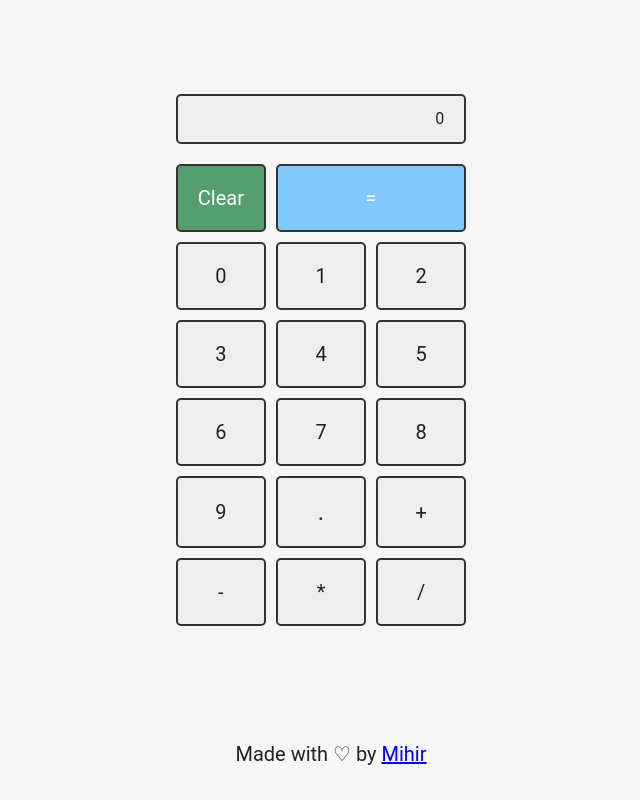
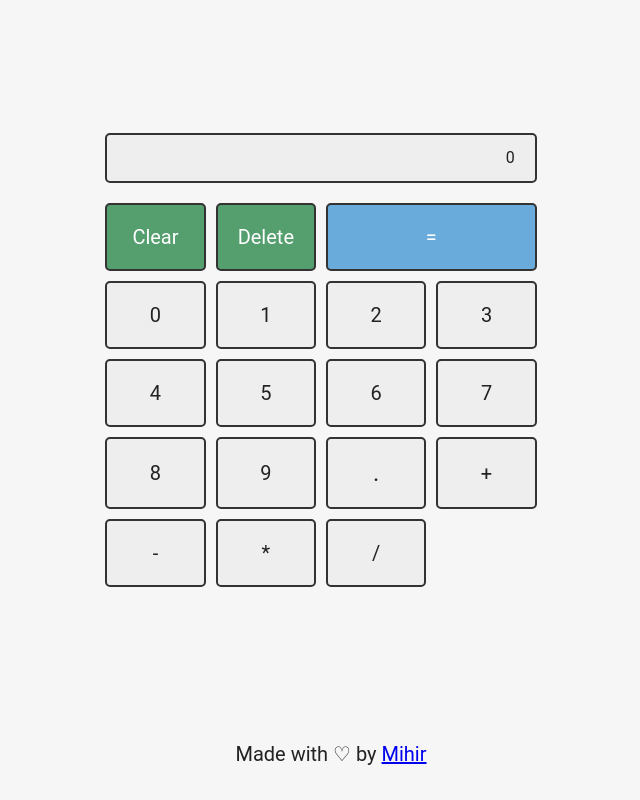
Before and after one commit to mihirchandna/Calculator, a plain HTML site: page index.html in a window 1280 px wide. Shown: the whole page, without its empty margins (319-959 px from the left). Drawn offline with Linux system fonts and the light colour scheme.

Commit message:
Added delete feature

```diff
--- a/index.html
+++ b/index.html
@@ -15,6 +15,7 @@
             </div>
             <div class="btns-grid">
                 <button class="btn" id="clear">Clear</button>
+                <button class="btn" id="delete">Delete</button>
                 <button class="btn" id="equals">=</button>
                 <button class="btn" data-number>0</button>
                 <button class="btn" data-number>1</button>
--- a/script.js
+++ b/script.js
@@ -3,6 +3,7 @@ document.addEventListener("DOMContentLoaded", () => {
     const operatorButtons=document.querySelectorAll('[data-operator]');
     const equalButton=document.getElementById('equals');
     const clearButton=document.getElementById('clear');
+    const deleteButton=document.getElementById('delete');
     const pointButton = document.getElementById('point');
     const lastOperationScreen=document.getElementById('lastOperationScreen');
     const currentOperationScreen=document.getElementById('currentOperationScreen');
@@ -16,6 +17,7 @@ document.addEventListener("DOMContentLoaded", () => {
     clearButton.addEventListener('click',clear);
     pointButton.addEventListener('click', appendPoint);
     equalButton.addEventListener('click',evaluate);
+    deleteButton.addEventListener('click', deleteNum);
 
 
     numberButtons.forEach((button)=>
@@ -38,6 +40,11 @@ document.addEventListener("DOMContentLoaded", () => {
     function resetScreen() {
         currentOperationScreen.textContent = '';
         shouldResetScreen = false;
+    }
+
+    function deleteNum()
+    {
+        currentOperationScreen.textContent=currentOperationScreen.textContent.toString().slice(0,-1);
     }
 
     function setCurrentOperation(currOperation)
--- a/style.css
+++ b/style.css
@@ -7,12 +7,12 @@
     --btn: #eee;
     --btn-hover: #ddd;
     --btn-active: #ccc;
-    --btn-red: rgb(85, 159, 111);
-    --btn-red-hover: rgb(90, 163, 134);
-    --btn-red-active: rgb(67, 134, 116);
-    --btn-blue: rgb(129, 200, 251);
-    --btn-blue-hover: rgb(120, 205, 251);
-    --btn-blue-active: rgb(137, 206, 252);
+    --btn-green: rgb(85, 159, 111);
+    --btn-green-hover: rgb(90, 163, 134);
+    --btn-green-active: rgb(67, 134, 116);
+    --btn-blue: rgb(105, 171, 218);
+    --btn-blue-hover: rgb(103, 180, 221);
+    --btn-blue-active: rgb(114, 179, 222);
   }
 
   body {
@@ -74,7 +74,7 @@
 
   .btns-grid {
     display: grid;
-    grid-template-columns: repeat(3, 1fr);
+    grid-template-columns: repeat(4, 1fr);
     grid-gap: 10px;
   }
 
@@ -113,16 +113,29 @@
   }
 
   #clear {
-    background-color: var(--btn-red);
+    background-color: var(--btn-green);
     color: white;
   }
 
   #clear:hover {
-    background-color: var(--btn-red-hover);
+    background-color: var(--btn-green-hover);
   }
 
   #clear:active {
-    background-color: var(--btn-red-active);
+    background-color: var(--btn-green-active);
+  }
+
+  #delete {
+    background-color: var(--btn-green);
+    color: white;
+  }
+
+  #delete:hover {
+    background-color: var(--btn-green-hover);
+  }
+
+  #delete:active {
+    background-color: var(--btn-green-active);
   }
 
   #point {
```
